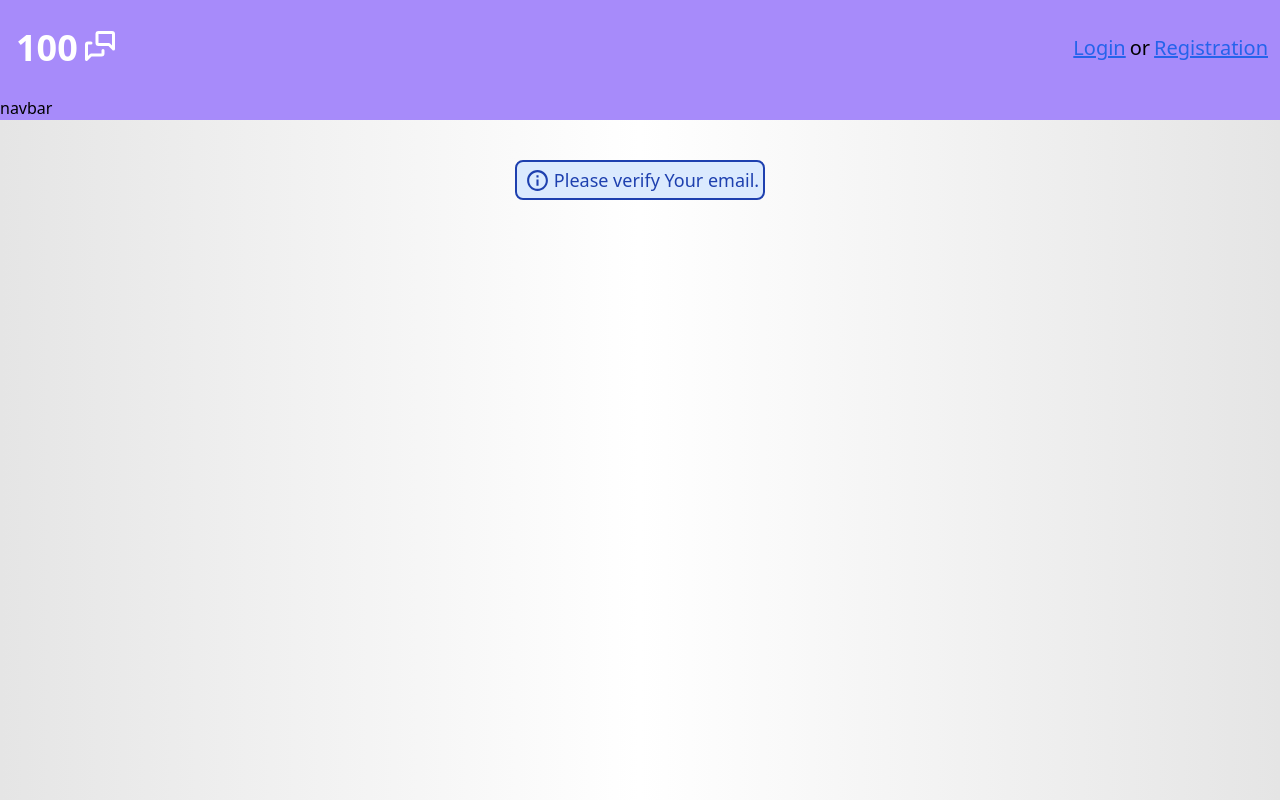
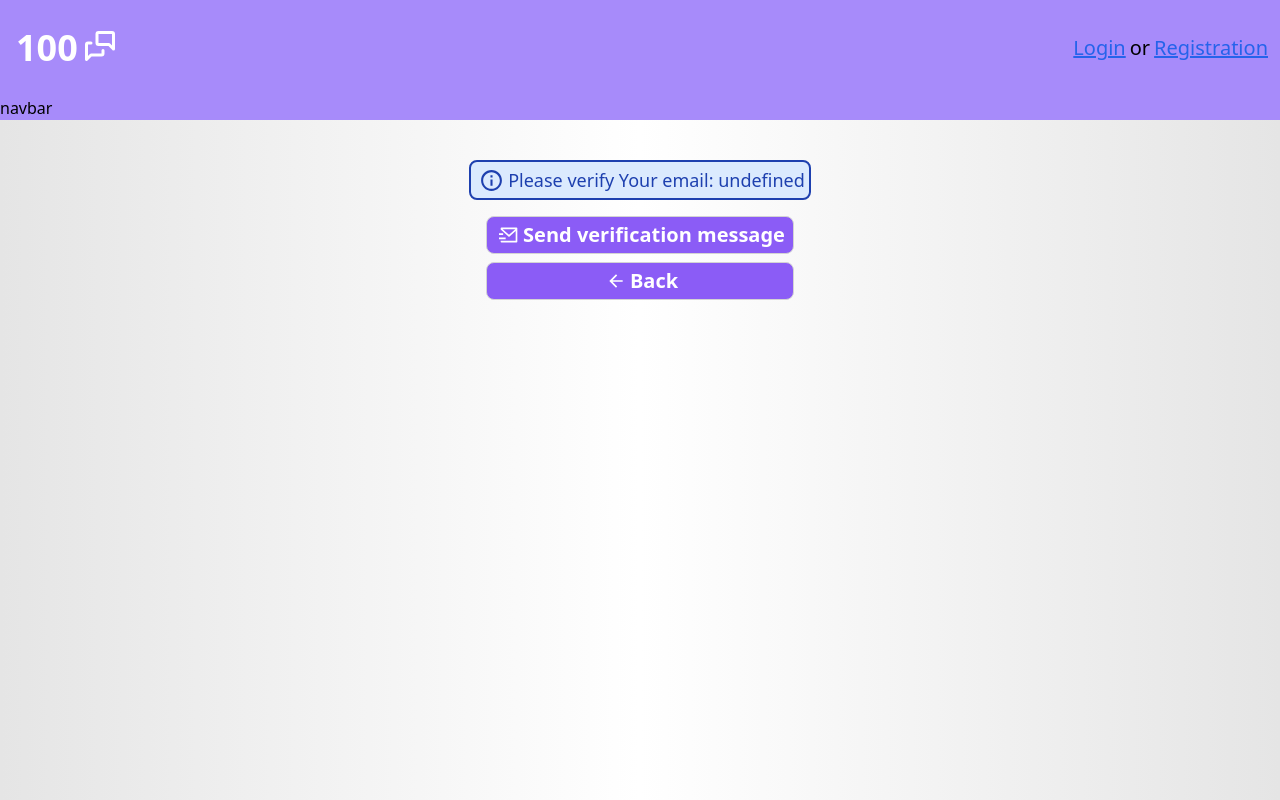
Before and after one commit to AndriiVeremchuk20/live-chat, a Next.js app in the folder client/: page /info/verify-email in a window 1280 px wide. Built offline with nearby package versions, Linux system fonts and the light colour scheme; no server answers.

Commit message:
update verify email page, add send message button

```diff
--- a/client/src/app/info/verify-email/page.tsx
+++ b/client/src/app/info/verify-email/page.tsx
@@ -1,12 +1,47 @@
 "use client";
 
 import Alert from "@/components/Alert";
+import useAppStore from "@/store";
+import { getAuth, sendEmailVerification } from "firebase/auth";
+import {useRouter} from "next/navigation";
+import { useCallback, useState } from "react";
+import { IoMdArrowBack } from "react-icons/io";
+import { RiMailSendLine } from "react-icons/ri";
 
 const VerifyEmail = () => {
+  const { user } = useAppStore();
+  const auth = getAuth();
+  const router = useRouter();
+  const [messageSended, setMessageSended] = useState<boolean>(false);
+
+  const onSendMessageToEmailNow = useCallback(async() => {
+    if (auth.currentUser) {
+      if (!auth.currentUser.emailVerified) {
+        await sendEmailVerification(auth.currentUser);
+		setMessageSended(true)
+      } else {
+
+      }
+    }
+  }, [auth.currentUser]);
+
+  const onBackClick = useCallback(()=>{
+	router.back();
+  },[])
+
   return (
-    <div className="w-full mt-10 flex justify-center">
+    <div className="w-full mt-10 flex flex-col items-center justify-center gap-4">
       <div className="w-fit">
-        <Alert type="info" message="Please verify Your email." />
+        <Alert type="info" message={`Please verify Your email: ${user?.email}`} />
+      </div>
+      <div className="flex flex-col-reverse">
+        <button onClick={onBackClick} className="flex justify-center items-center mb-2 px-2 text-xl text-white rounded-lg border border-neutral-300 font-bold py-1 bg-violet-500 hover:bg-violet-600 active:bg-violet-700 focus:outline-none focus:ring focus:ring-violet-300">
+          <IoMdArrowBack className="mx-1" /> <span>Back</span>
+        </button>
+        <button onClick={onSendMessageToEmailNow} className="flex items-center mb-2 px-2 text-xl text-white rounded-lg border border-neutral-300 font-bold py-1 bg-violet-500 hover:bg-violet-600 active:bg-violet-700 focus:outline-none focus:ring focus:ring-violet-300">
+          <RiMailSendLine className="mx-1" />{" "}
+          <span>Send verification message</span>
+        </button>
       </div>
     </div>
   );
```
